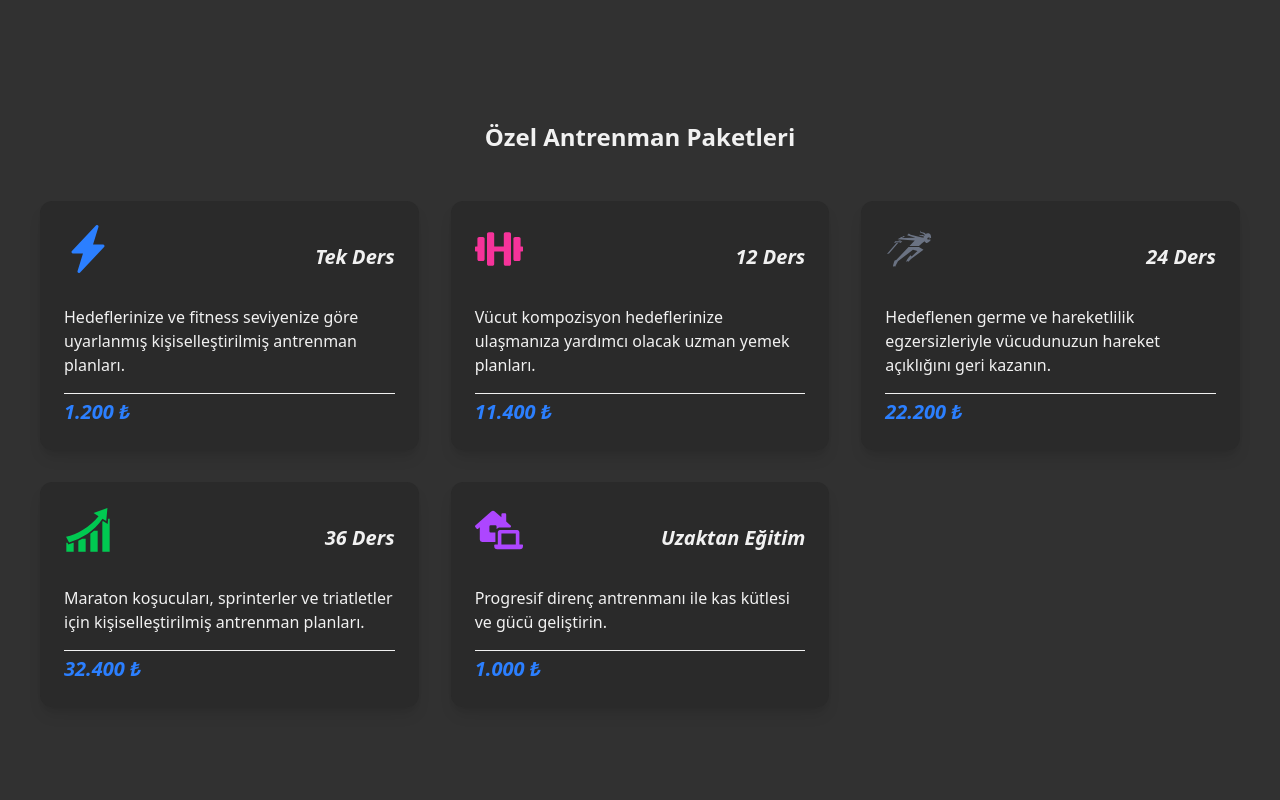
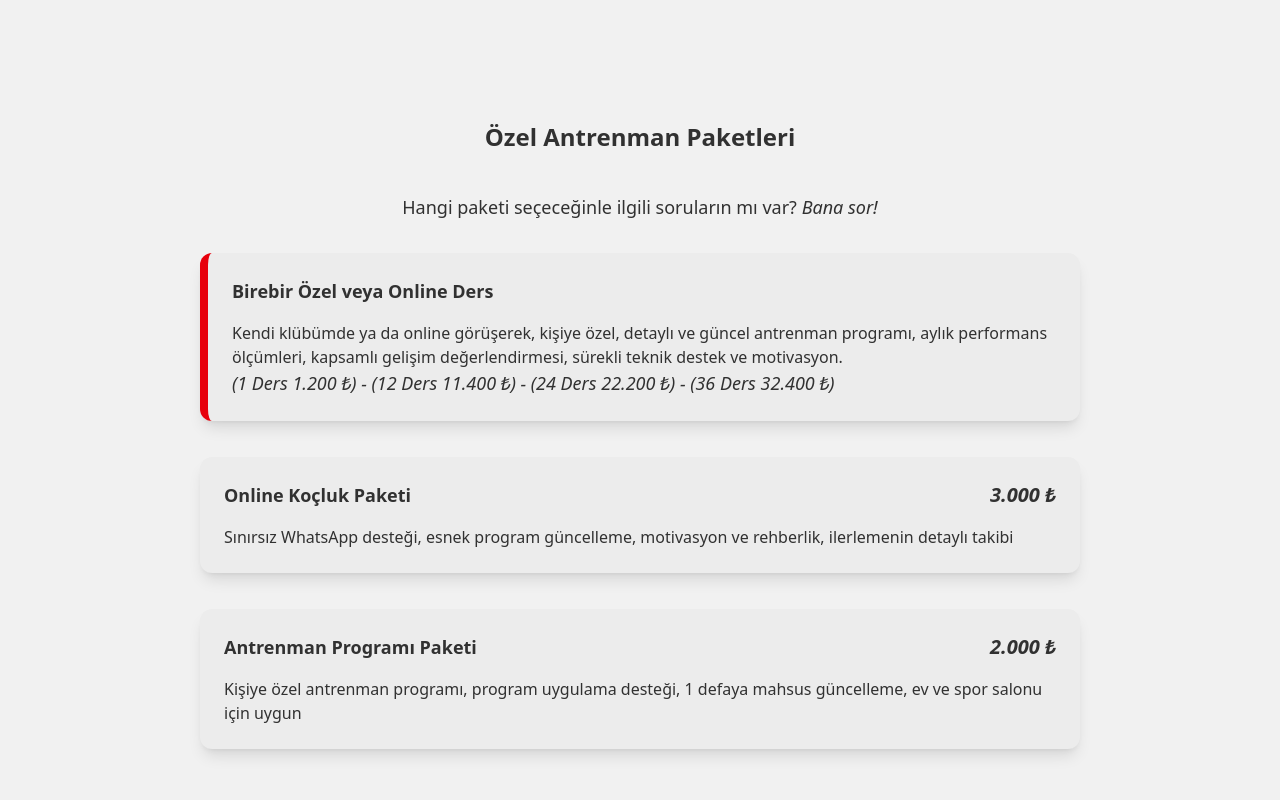
Before and after one commit to fatihkarasoglu/abdullahasik-portfolio, a Next.js app: page / in a window 1280 px wide. Shown: the part 1440-2240 px from the top of the page. Built offline with nearby package versions, Linux system fonts and the light colour scheme.

Commit message:
Progress v.5

```diff
--- a/src/app/page.tsx
+++ b/src/app/page.tsx
@@ -1,14 +1,12 @@
 "use client";
 
-import { useState } from "react";
+import React, { useState } from "react";
 import ThemeSwitch from "./components/ThemeSwitch";
 import Image from "next/image";
 import whiteLogo from "../../public/white-logo.png";
 import blackLogo from "../../public/black-logo.png";
 import main from "../../public/3.png";
-import { BsFillLightningChargeFill } from "react-icons/bs";
-import { FaDumbbell, FaLaptopHouse, FaMale, FaFemale } from "react-icons/fa";
-import { GiRunningNinja, GiProgression } from "react-icons/gi";
+import { FaMale, FaFemale } from "react-icons/fa";
 import { Swiper, SwiperSlide } from "swiper/react";
 import { Navigation } from "swiper/modules";
 import "swiper/css";
@@ -36,6 +34,8 @@ type Translations = {
   mttText4Title: (language: LanguageKey) => string;
   mttText4: (language: LanguageKey) => string;
   servicesTitle: (language: LanguageKey) => string;
+  servicesHelp: (language: LanguageKey) => string;
+  servicesHelpAbout: (language: LanguageKey) => string;
   getInTouch: (language: LanguageKey) => string;
   contactInfo: (language: LanguageKey) => string;
   clientStories: (language: LanguageKey) => string;
@@ -53,10 +53,10 @@ type Translations = {
 
 type Service = {
   id: number;
-  icon: React.ReactNode;
-  title: (language: LanguageKey) => string;
-  description: (language: LanguageKey) => string;
-  price: string;
+  title: string | ((lang: LanguageKey) => string);
+  description: string | ((lang: LanguageKey) => string);
+  descriptionText: string | ((lang: LanguageKey) => string);
+  price: string | ((lang: LanguageKey) => string);
 };
 
 const translations: { [key in LanguageKey]: Translations } = {
@@ -105,6 +105,9 @@ const translations: { [key in LanguageKey]: Translations } = {
         ? "I create personalized cardio programs to increase endurance, support fat burning, and improve heart health."
         : "",
     servicesTitle: (lang) => (lang === "en" ? "Special Training Packages" : ""),
+    servicesHelp: (lang) =>
+      lang === "en" ? "Have questions about which package to choose?" : "",
+    servicesHelpAbout: (lang) => (lang === "en" ? "Ask me!" : ""),
     getInTouch: (lang) => (lang === "en" ? "Get In Touch" : ""),
     contactInfo: (lang) => (lang === "en" ? "Contact Information" : ""),
     clientStories: (lang) => (lang === "en" ? "Member Reviews" : ""),
@@ -168,6 +171,9 @@ const translations: { [key in LanguageKey]: Translations } = {
         ? "Kardiyovasküler Antrenman Planlaması Dayanıklılığı artırmak, yağ yakımını desteklemek ve kalp sağlığını geliştirmek için kişiye özel kardiyo programları oluşturuyorum."
         : "",
     servicesTitle: (lang) => (lang === "tr" ? "Özel Antrenman Paketleri" : ""),
+    servicesHelp: (lang) =>
+      lang === "tr" ? "Hangi paketi seçeceğinle ilgili soruların mı var?" : "",
+    servicesHelpAbout: (lang) => (lang === "tr" ? "Bana sor!" : ""),
     getInTouch: (lang) => (lang === "tr" ? "İletişime Geçelim" : ""),
     contactInfo: (lang) => (lang === "tr" ? "İletişim Bilgileri" : ""),
     clientStories: (lang) => (lang === "tr" ? "Üye Değerlendirmeleri" : ""),
@@ -191,55 +197,41 @@ const translations: { [key in LanguageKey]: Translations } = {
 const services: Service[] = [
   {
     id: 1,
-    icon: (
-      <BsFillLightningChargeFill className="h-12 w-12 mb-4 text-blue-500" />
-    ),
-    title: (lang) => (lang === "en" ? "One Lesson" : "Tek Ders"),
+    title: (lang) =>
+      lang === "en"
+        ? "One-on-One Private or Online Lesson"
+        : "Birebir Özel veya Online Ders",
     description: (lang) =>
       lang === "en"
-        ? "Customized workout plans tailored to your goals and fitness level."
-        : "Hedeflerinize ve fitness seviyenize göre uyarlanmış kişiselleştirilmiş antrenman planları.",
-    price: "1.200 ₺",
+        ? "In-house or online meetings, personalized, detailed and up-to-date training program, monthly performance measurements, comprehensive development evaluation, continuous technical support and motivation."
+        : "Kendi klübümde ya da online görüşerek, kişiye özel, detaylı ve güncel antrenman programı, aylık performans ölçümleri, kapsamlı gelişim değerlendirmesi, sürekli teknik destek ve motivasyon.",
+    descriptionText: (lang) =>
+      lang === "en"
+        ? "(1 Lesson 1.200 ₺) - (12 Lessons 11.400 ₺) - (24 Lessons 22.200 ₺) - (36 Lessons 32.400 ₺)"
+        : "(1 Ders 1.200 ₺) - (12 Ders 11.400 ₺) - (24 Ders 22.200 ₺) - (36 Ders 32.400 ₺)",
+    price: "",
   },
   {
     id: 2,
-    icon: <FaDumbbell className="h-12 w-12 mb-4 text-pink-500" />,
-    title: (lang) => (lang === "en" ? "12 Lessons" : "12 Ders"),
+    title: (lang) =>
+      lang === "en" ? "Online Coaching Package" : "Online Koçluk Paketi",
     description: (lang) =>
       lang === "en"
-        ? "Expert meal plans to help you reach your body composition goals."
-        : "Vücut kompozisyon hedeflerinize ulaşmanıza yardımcı olacak uzman yemek planları.",
-    price: "11.400 ₺",
+        ? "Unlimited WhatsApp support, flexible schedule updates, motivation and guidance, detailed tracking of progress"
+        : "Sınırsız WhatsApp desteği, esnek program güncelleme, motivasyon ve rehberlik, ilerlemenin detaylı takibi",
+    descriptionText: (lang) => (lang === "en" ? "" : ""),
+    price: "3.000 ₺",
   },
   {
     id: 3,
-    icon: <GiRunningNinja className="h-12 w-12 mb-4 text-gray-500" />,
-    title: (lang) => (lang === "en" ? "24 Lessons" : "24 Ders"),
+    title: (lang) =>
+      lang === "en" ? "Training Program Package" : "Antrenman Programı Paketi",
     description: (lang) =>
       lang === "en"
-        ? "Restore your body's range of motion with targeted stretching and mobility exercises."
-        : "Hedeflenen germe ve hareketlilik egzersizleriyle vücudunuzun hareket açıklığını geri kazanın.",
-    price: "22.200 ₺",
-  },
-  {
-    id: 4,
-    icon: <GiProgression className="h-12 w-12 mb-4 text-green-500" />,
-    title: (lang) => (lang === "en" ? "36 Lessons" : "36 Ders"),
-    description: (lang) =>
-      lang === "en"
-        ? "Customized training plans for marathon runners, sprinters, and triathletes."
-        : "Maraton koşucuları, sprinterler ve triatletler için kişiselleştirilmiş antrenman planları.",
-    price: "32.400 ₺",
-  },
-  {
-    id: 5,
-    icon: <FaLaptopHouse className="h-12 w-12 mb-4 text-purple-500" />,
-    title: (lang) => (lang === "en" ? "Remote Training" : "Uzaktan Eğitim"),
-    description: (lang) =>
-      lang === "en"
-        ? "Build muscle mass and strength with progressive resistance training."
-        : "Progresif direnç antrenmanı ile kas kütlesi ve gücü geliştirin.",
-    price: "1.000 ₺",
+        ? "Personalized training program, program application support, one-time update, suitable for home and gym"
+        : "Kişiye özel antrenman programı, program uygulama desteği, 1 defaya mahsus güncelleme, ev ve spor salonu için uygun",
+    descriptionText: (lang) => (lang === "en" ? "" : ""),
+    price: "2.000 ₺",
   },
 ];
 
@@ -350,8 +342,50 @@ const stories = [
   },
 ];
 
+type PackageCardWithDetailsProps = {
+  theme: string;
+  language: LanguageKey;
+};
+
+function getValue(
+  value: string | ((lang: LanguageKey) => string),
+  lang: LanguageKey
+): string {
+  return typeof value === "function" ? value(lang) : value;
+}
+
+const PackageCardWithDetails: React.FC<PackageCardWithDetailsProps> = ({
+  theme,
+  language,
+}) => {
+  return (
+    <div className="grid grid-cols-1 md:grid-cols-1 lg:grid-cols-1 gap-1 md:px-40 [&>*:first-child]:border-l-red-600 [&>*:first-child]:border-l-8">
+      {services.map((service) => (
+        <div
+          key={service.id}
+          className={`p-6 my-4 rounded-xl transition-all duration-300 hover:-translate-y-2 shadow-lg  ${
+            theme === "dark" ? "bg-[#2a2a2a]" : "bg-[#ececec]"
+          }`}
+          aria-label={`Service: ${getValue(service.title, language)}`}
+        >
+          <div className="flex items-center text-lg font-semibold justify-between mb-4">
+            <span>{getValue(service.title, language)} </span>
+            <span className="text-lg md:text-xl font-bold italic">
+              {getValue(service.price, language)}
+            </span>
+          </div>
+          <p className="">{getValue(service.description, language)}</p>
+          <p className="italic text-lg font-medium">
+            {getValue(service.descriptionText, language)}
+          </p>
+        </div>
+      ))}
+    </div>
+  );
+};
+
 export default function Home() {
-  const [theme, setTheme] = useState("dark");
+  const [theme, setTheme] = useState("light");
   const [language, setLanguage] = useState<LanguageKey>("tr");
 
   const toggleTheme = () => {
@@ -597,36 +631,16 @@ export default function Home() {
         }`}
       >
         <div className="">
-          <h2
-            className={`text-2xl md:text-2xl font-semibold mb-12 text-center`}
-          >
+          <h2 className={`text-2xl md:text-2xl font-semibold mb-6 text-center`}>
             {currentTranslations.servicesTitle(language)}
           </h2>
-
-          <div className="grid grid-cols-1 md:grid-cols-2 lg:grid-cols-3 gap-8">
-            {services.map((service) => (
-              <div
-                key={service.id}
-                className={`p-6 rounded-xl transition-all duration-300 hover:-translate-y-2 shadow-lg ${
-                  theme === "dark" ? "bg-[#2a2a2a]" : "bg-[#ececec]"
-                }`}
-                aria-label={`Service: ${service.title(language)}`}
-              >
-                <div className="flex items-center justify-between mb-4">
-                  {service.icon}
-                  <span className="text-lg md:text-xl font-semibold italic">
-                    {service.title(language)}
-                  </span>
-                </div>
-                <p className="mb-4">{service.description(language)}</p>
-                <div className="border-t pt-1 mt-4">
-                  <p className="text-lg md:text-xl font-bold text-blue-500 dark:text-blue-400 italic">
-                    {service.price}
-                  </p>
-                </div>
-              </div>
-            ))}
-          </div>
+          <h3 className="text-lg text-center py-4">
+            {currentTranslations.servicesHelp(language)}{" "}
+            <span className="cursor-pointer hover:text-[#e92931] font-medium italic">
+              {currentTranslations.servicesHelpAbout(language)}
+            </span>{" "}
+          </h3>
+          <PackageCardWithDetails theme={theme} language={language} />
         </div>
       </section>
 
@@ -787,7 +801,9 @@ export default function Home() {
                 {currentTranslations.servicesTitle(language)}
               </h3>
               {services.map((service) => (
-                <span key={service.id}>{service.title(language)}</span>
+                <span key={service.id}>
+                  {getValue(service.title, language)}
+                </span>
               ))}
             </div>
             <div className="flex flex-col items-start py-4">
```
